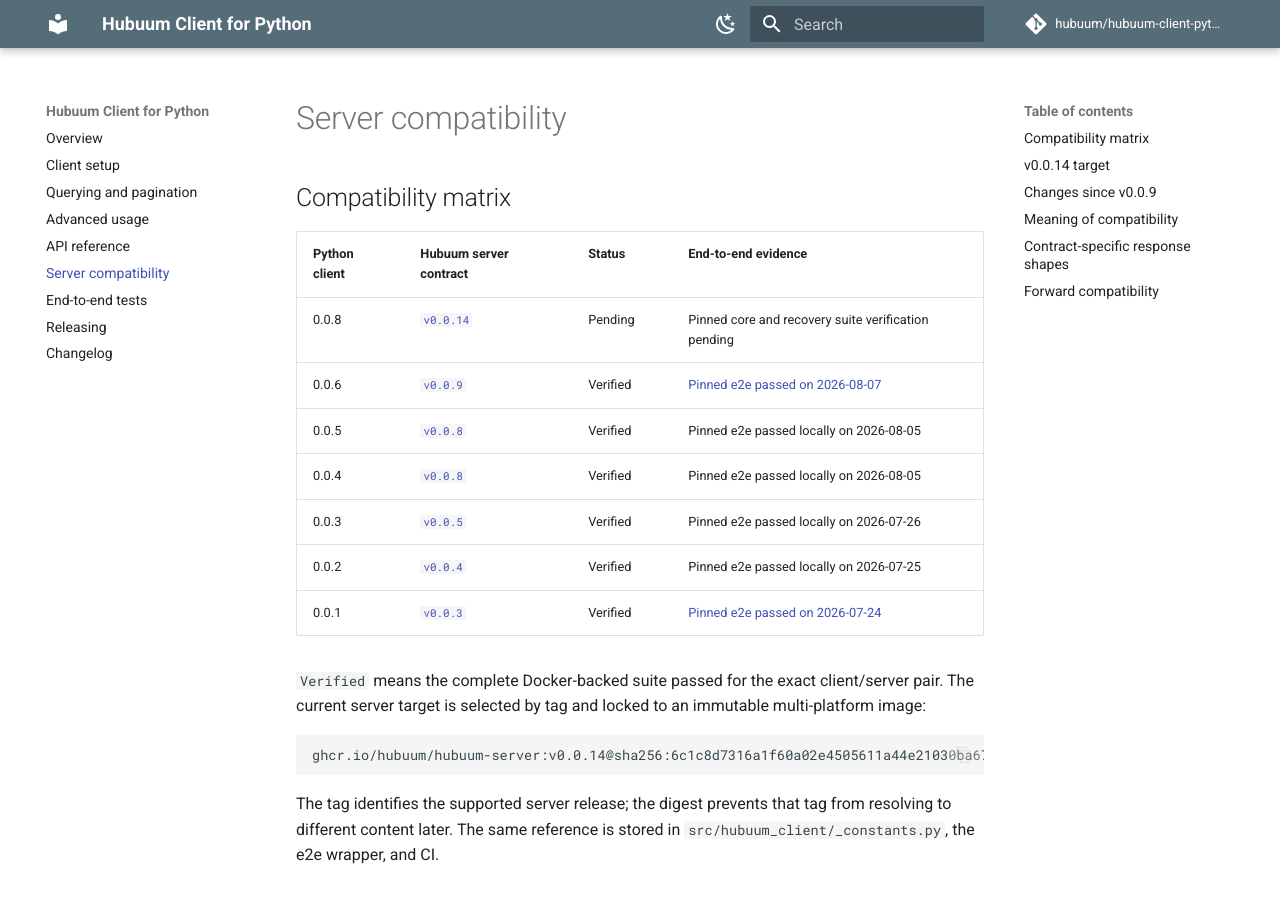
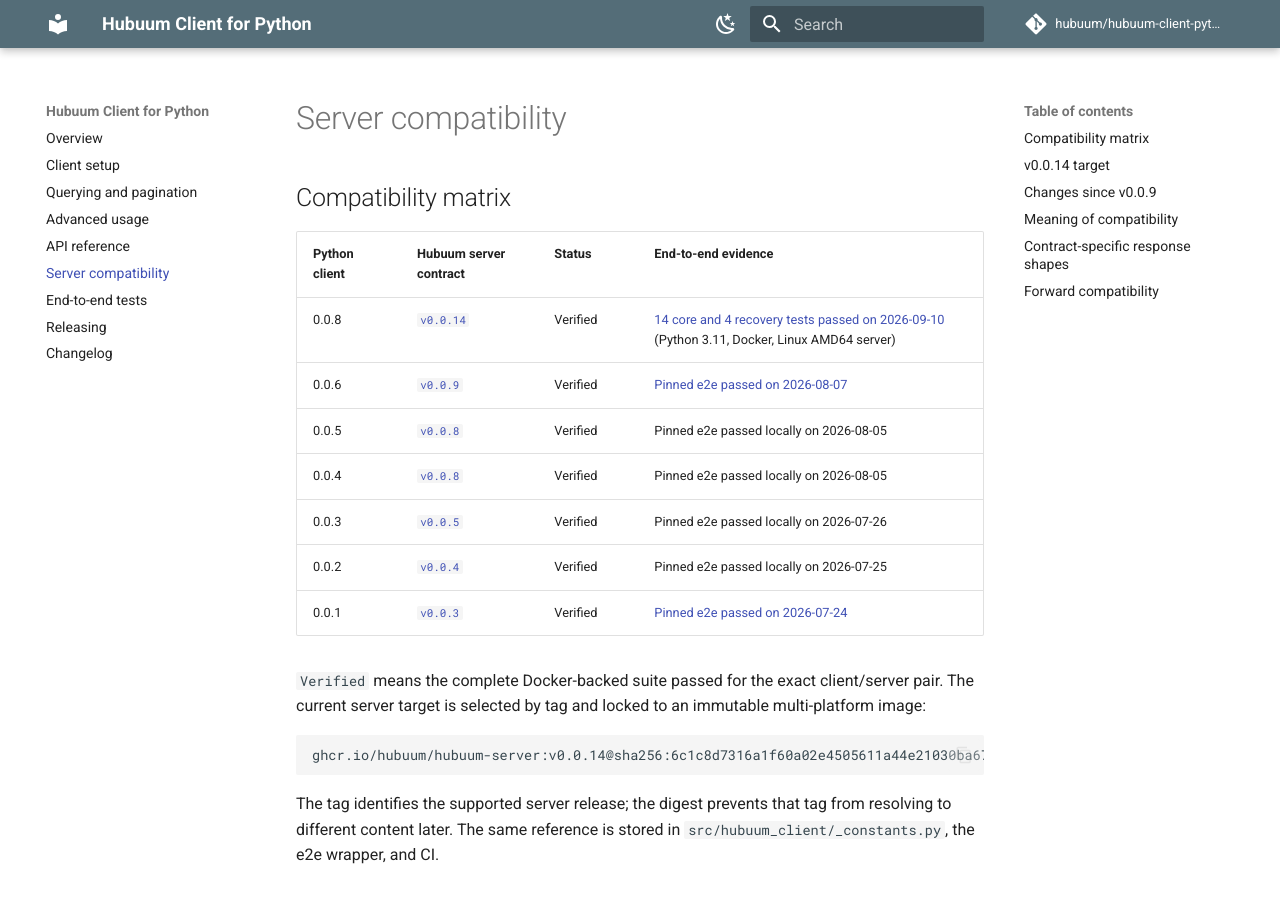
Before and after one commit to hubuum/hubuum-client-python, an MkDocs documentation site: the page built from docs/compatibility.md, in a window 1280 px wide and 900 px high. Built offline with MkDocs 1.6.1 and Material for MkDocs 9.7.7, drawn with Linux system fonts in a browser that asks for light colours; comment, search, counter and statistics services are not loaded.

Commit message:
Record pinned v0.0.14 release compatibility evidence

```diff
--- a/docs/compatibility.md
+++ b/docs/compatibility.md
@@ -4,7 +4,7 @@
 
 | Python client | Hubuum server contract | Status | End-to-end evidence |
 | --- | --- | --- | --- |
-| 0.0.8 | [`v0.0.14`](https://github.com/hubuum/hubuum/tree/v0.0.14) | Pending | Pinned core and recovery suite verification pending |
+| 0.0.8 | [`v0.0.14`](https://github.com/hubuum/hubuum/tree/v0.0.14) | Verified | [14 core and 4 recovery tests passed on 2026-09-10](https://github.com/hubuum/hubuum-client-python/actions/runs/34446685036) (Python 3.11, Docker, Linux AMD64 server) |
 | 0.0.6 | [`v0.0.9`](https://github.com/hubuum/hubuum/tree/v0.0.9) | Verified | [Pinned e2e passed on 2026-08-07](https://github.com/hubuum/hubuum-client-python/actions/runs/31214164409) |
 | 0.0.5 | [`v0.0.8`](https://github.com/hubuum/hubuum/tree/v0.0.8) | Verified | Pinned e2e passed locally on 2026-08-05 |
 | 0.0.4 | [`v0.0.8`](https://github.com/hubuum/hubuum/tree/v0.0.8) | Verified | Pinned e2e passed locally on 2026-08-05 |
```
